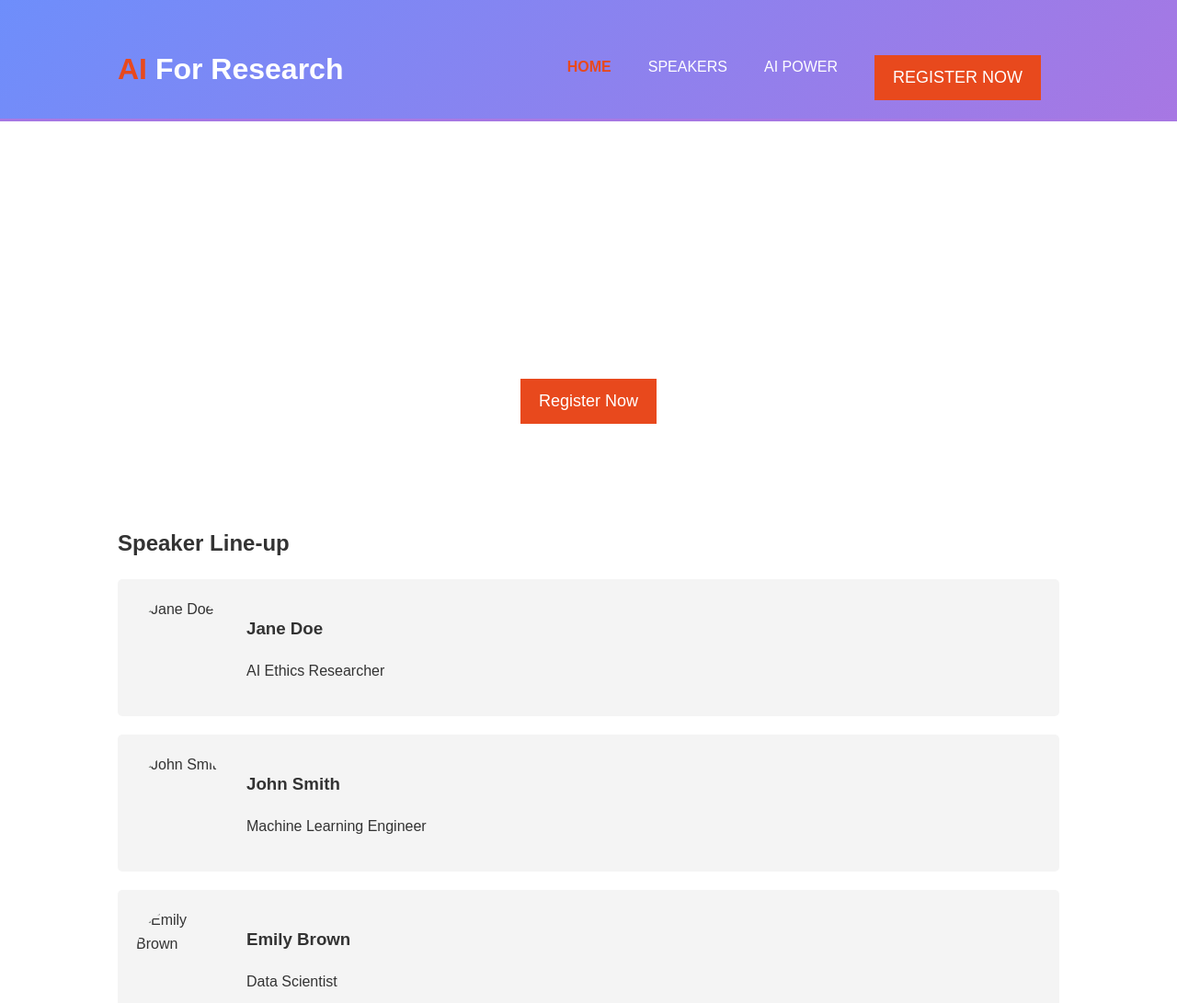
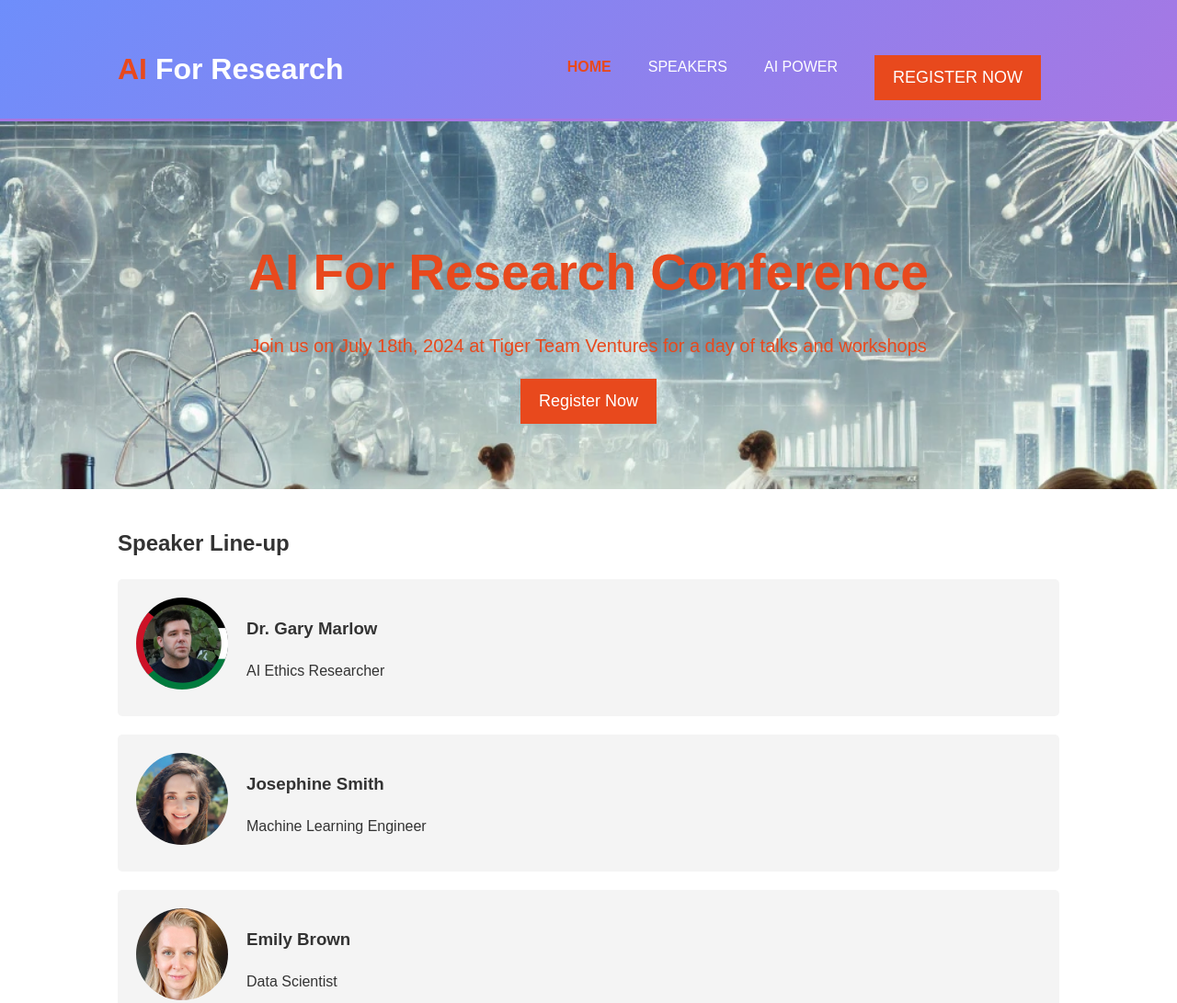
Before and after one commit to ai-for-research-conf/ai-for-research-conf.github.io, a plain HTML site: page index.html in a window 1280 px wide. Shown: the top 1091 px of the page at 92% size. Drawn offline with Linux system fonts and the light colour scheme.

Commit message:
add site

```diff
--- a/index.html
+++ b/index.html
@@ -1,12 +1,12 @@
 <!DOCTYPE html>
 <html lang="en">
   <head>
-    <meta charset="UTF-8">
-    <meta name="viewport" content="width=device-width, initial-scale=1.0">
+    <meta charset="UTF-8" />
+    <meta name="viewport" content="width=device-width, initial-scale=1.0" />
     <title>AI For Research Conference</title>
     <style>
       body {
-            font-family: 'Arial', sans-serif;
+        font-family: "Futura", sans-serif;
         line-height: 1.6;
         margin: 0;
         padding: 0;
@@ -52,7 +52,8 @@
         float: right;
         margin-top: 10px;
       }
-        header .highlight, header .current a {
+      header .highlight,
+      header .current a {
         color: #e8491d;
         font-weight: bold;
       }
@@ -76,9 +77,9 @@
       }
       #showcase {
         min-height: 400px;
-            background: url('/api/placeholder/1200/400') no-repeat center center/cover;
+        background: url("header.webp") no-repeat center center/cover;
         text-align: center;
-            color: #ffffff;
+        color: #e8491d;
       }
       #showcase h1 {
         margin-top: 100px;
@@ -131,7 +132,10 @@
       <div id="showcase">
         <div class="container">
           <h1>AI For Research Conference</h1>
-                <p>Join us on July 18th, 2024 at Tiger Team Ventures for a day of talks and workshops</p>
+          <p>
+            Join us on July 18th, 2024 at Tiger Team Ventures for a day of talks
+            and workshops
+          </p>
           <a href="#register" class="btn">Register Now</a>
         </div>
       </div>
@@ -141,17 +145,17 @@
       <div class="container">
         <h2>Speaker Line-up</h2>
         <div class="speaker">
-                <img src="/api/placeholder/100/100" alt="Jane Doe">
-                <h3>Jane Doe</h3>
+          <img src="images/profile4.jpeg" alt="" />
+          <h3>Dr. Gary Marlow</h3>
           <p>AI Ethics Researcher</p>
         </div>
         <div class="speaker">
-                <img src="/api/placeholder/100/100" alt="John Smith">
-                <h3>John Smith</h3>
+          <img src="images/profile5.jpeg" alt="Josephine Smith" />
+          <h3>Josephine Smith</h3>
           <p>Machine Learning Engineer</p>
         </div>
         <div class="speaker">
-                <img src="/api/placeholder/100/100" alt="Emily Brown">
+          <img src="images/profile6.jpeg" alt="Emily Brown" />
           <h3>Emily Brown</h3>
           <p>Data Scientist</p>
         </div>
@@ -163,15 +167,24 @@
         <h2>The Power of AI</h2>
         <div class="claim">
           <h3>Revolutionizing Research</h3>
-                <p>AI is transforming how we conduct research, enabling faster discoveries and deeper insights.</p>
+          <p>
+            AI is transforming how we conduct research, enabling faster
+            discoveries and deeper insights.
+          </p>
         </div>
         <div class="claim">
           <h3>Enhancing Productivity</h3>
-                <p>AI-powered tools are boosting researcher productivity, automating tedious tasks and freeing up time for creative thinking.</p>
+          <p>
+            AI-powered tools are boosting researcher productivity, automating
+            tedious tasks and freeing up time for creative thinking.
+          </p>
         </div>
         <div class="claim">
           <h3>Unlocking New Possibilities</h3>
-                <p>AI is opening doors to research areas previously thought impossible, pushing the boundaries of human knowledge.</p>
+          <p>
+            AI is opening doors to research areas previously thought impossible,
+            pushing the boundaries of human knowledge.
+          </p>
         </div>
       </div>
     </section>
@@ -179,7 +192,10 @@
     <section id="register">
       <div class="container">
         <h2>Register Now</h2>
-            <p>Don't miss out on this exciting opportunity to learn about AI in research!</p>
+        <p>
+          Don't miss out on this exciting opportunity to learn about AI in
+          research!
+        </p>
         <a href="#" class="btn">Register</a>
       </div>
     </section>
```
Also changed, not shown: header.webp (added), images/profile1.jpeg (added), images/profile10.jpeg (added), images/profile11.jpeg (added), images/profile12.jpeg (added), images/profile2.jpeg (added), images/profile3.jpeg (added), images/profile4.jpeg (added), images/profile5.jpeg (added), images/profile6.jpeg (added), images/profile7.jpeg (added), images/profile8.jpeg (added), images/profile9.jpeg (added). Lines whose indentation alone changed are shown as unchanged.
